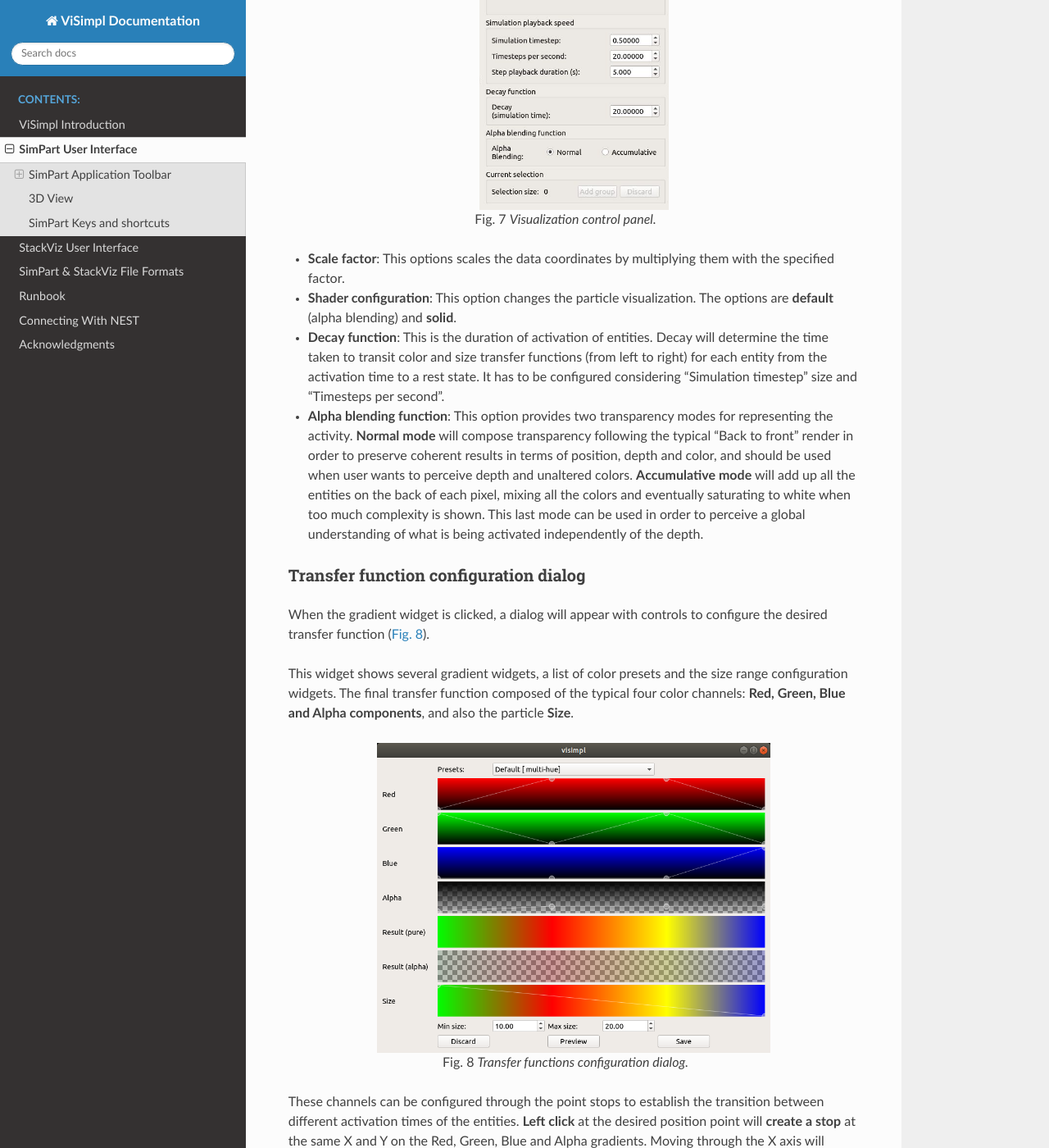
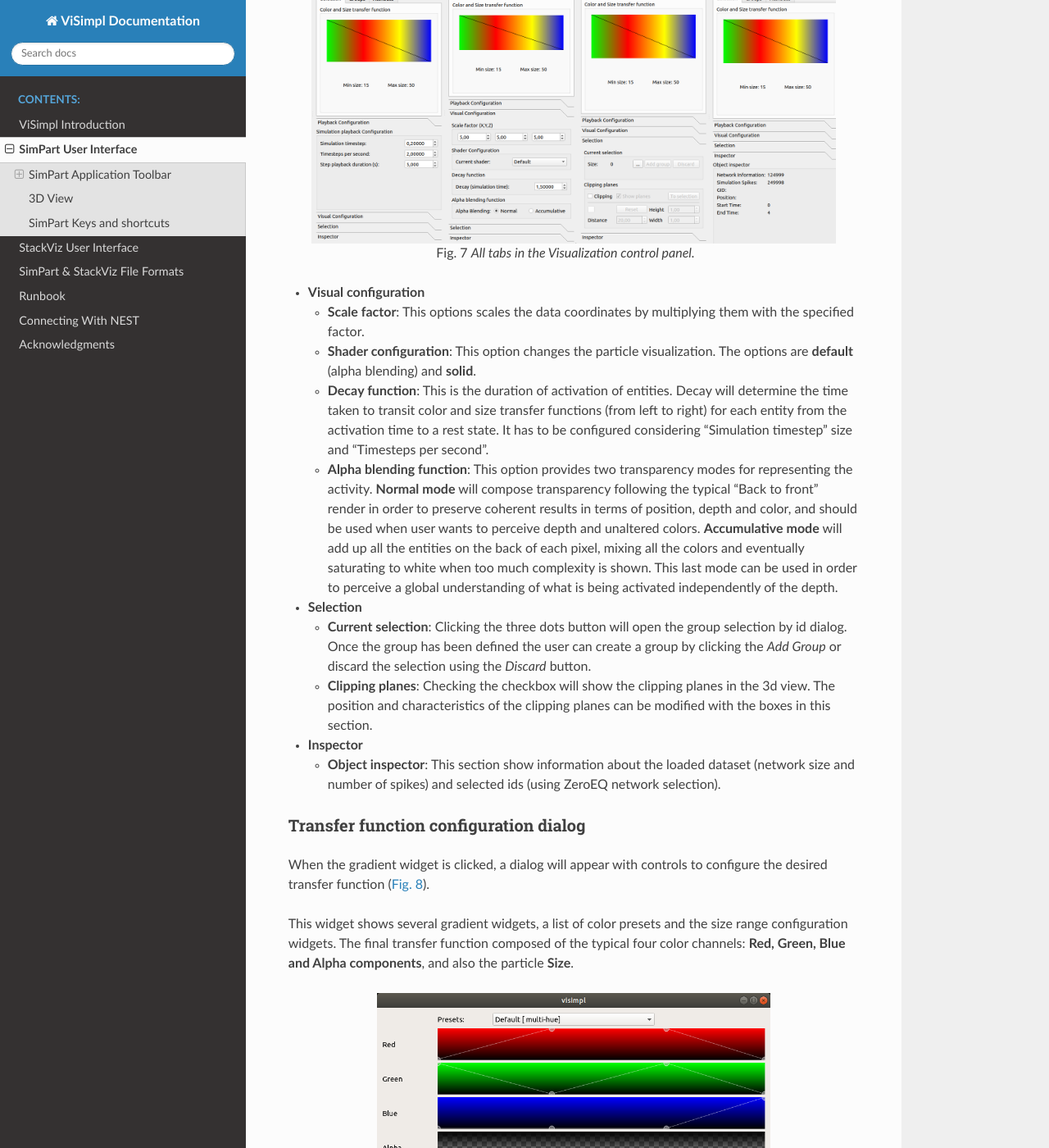
Before and after one commit to vg-lab/ViSimplDocs, a Sphinx documentation site: the page built from source/02-ViSimplUserInterface.rst, in a window 1280 px wide and 1400 px high, scrolled down 4275 px. Shown: the whole window at 82% size. Built offline with Sphinx 7.4.7 and the Read the Docs theme 2.0.0, drawn with Linux system fonts in a browser that asks for light colours; some of the changed text lies outside the part shown.

Commit message:
Udpated visualization panel image and descriptions.

```diff
--- a/source/02-ViSimplUserInterface.rst
+++ b/source/02-ViSimplUserInterface.rst
@@ -153,25 +153,46 @@ Visualization control panel
 
 The visualization control panel provides the controls for configuring the parameters of the visualization process. Through these controls user can adjust (:numref:`figB`):
 
-- The color and size transfer function that will be used for representing the activity of each entity.
-- **Simulation timestep**: This is the step (in time units) that will be taken everytime the application plays.
-- **Timesteps per second**: The number of timesteps (with the defined size) that will be taken on every second.
-- **Step playback duration(s)**: This is the duration (in real time) used for the "Step by step" feature. For example: a duration of 5 will reproduce the next step (of the defined "Simulation timestep") interpolating intermediate steps along 5 seconds.
+* **Color And Size Transfer Function**
+
+  * The color and size transfer function that will be used for representing the activity of each entity. Clicking on the color widget will open the *Color Transfer Function* dialog for the group or general color transfer.
+
+* **Playback configuration**
+
+  * **Simulation timestep**: This is the step (in time units) that will be taken everytime the application plays.
+  * **Timesteps per second**: The number of timesteps (with the defined size) that will be taken on every second.
+  * **Step playback duration(s)**: This is the duration (in real time) used for the "Step by step" feature. For example: a duration of 5 will reproduce the next step (of the defined "Simulation timestep") interpolating intermediate steps along 5 seconds.
 
 .. _figB:
 
 .. figure:: images/VSImage003.png
-   :alt: Visualization control panel
+   :alt: All tabs of the Visualization control panel.
    :align: center
-   :width: 385
-   :scale: 60%
+   :width: 1600
+   :scale: 40%
 
-   Visualization control panel.
+   All tabs in the Visualization control panel.
 
-- **Scale factor**: This options scales the data coordinates by multiplying them with the specified factor.
-- **Shader configuration**: This option changes the particle visualization. The options are **default** (alpha blending) and **solid**.
-- **Decay function**: This is the duration of activation of entities. Decay will determine the time taken to transit color and size transfer functions (from left to right) for each entity from the activation time to a rest state. It has to be configured considering "Simulation timestep" size and "Timesteps per second".
-- **Alpha blending function**: This option provides two transparency modes for representing the activity. **Normal mode** will compose transparency following the typical "Back to front" render in order to preserve coherent results in terms of position, depth and color, and should be used when user wants to perceive depth and unaltered colors. **Accumulative mode** will add up all the entities on the back of each pixel, mixing all the colors and eventually saturating to white when too much complexity is shown. This last mode can be used in order to perceive a global understanding of what is being activated independently of the depth.
+* **Visual configuration**
+
+  * **Scale factor**: This options scales the data coordinates by multiplying them with the specified factor.
+
+  * **Shader configuration**: This option changes the particle visualization. The options are **default** (alpha blending) and **solid**.
+
+  * **Decay function**: This is the duration of activation of entities. Decay will determine the time taken to transit color and size transfer functions (from left to right) for each entity from the activation time to a rest state. It has to be configured considering "Simulation timestep" size and "Timesteps per second".
+
+  * **Alpha blending function**: This option provides two transparency modes for representing the activity. **Normal mode** will compose transparency following the typical "Back to front" render in order to preserve coherent results in terms of position, depth and color, and should be used when user wants to perceive depth and unaltered colors. **Accumulative mode** will add up all the entities on the back of each pixel, mixing all the colors and eventually saturating to white when too much complexity is shown. This last mode can be used in order to perceive a global understanding of what is being activated independently of the depth.
+
+* **Selection**
+
+  * **Current selection**: Clicking the three dots button will open the group selection by id dialog. Once the group has been defined the user can create a group by clicking the *Add Group* or discard the selection using the *Discard* button.
+
+  * **Clipping planes**: Checking the checkbox will show the clipping planes in the 3d view. The position and characteristics of the clipping planes can be modified with the boxes in this section.
+
+* **Inspector**
+
+  * **Object inspector**: This section show information about the loaded dataset (network size and number of spikes) and selected ids (using ZeroEQ network selection).
+
 
 ^^^^^^^^^^^^^^^^^^^^^^^^^^^^^^^^^^^^^^
 Transfer function configuration dialog
```
Also changed, not shown: source/images/VSImage003.png.
